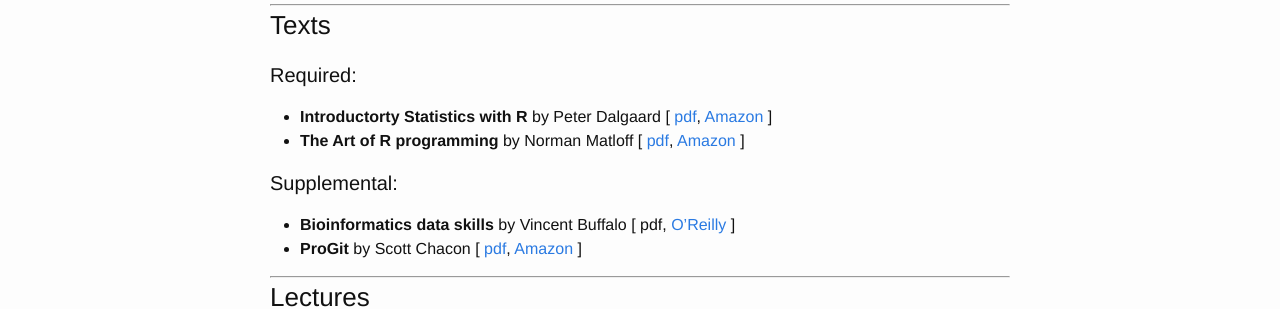
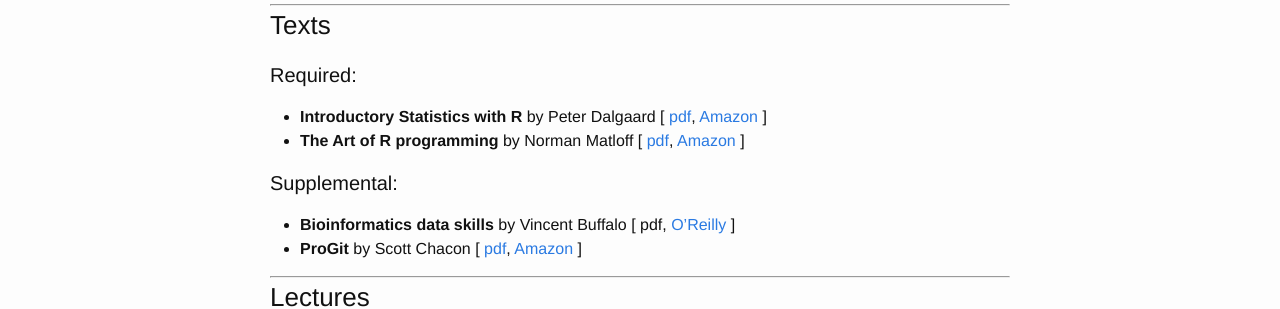
Before and after one commit to microbialinformatics/microbialinformatics.github.io, a Jekyll site: the page built from index.md, in a window 1280 px wide. Shown: the part 361-670 px from the top of the page. Built offline with Jekyll 4.4.1, drawn with Linux system fonts in a browser that asks for light colours.

Commit message:
index formatting change

```diff
--- a/index.md
+++ b/index.md
@@ -16,7 +16,7 @@ The course is offered in the fall of even years.
 ### Texts
 
 #### Required:
-* **Introductorty Statistics with R** by Peter Dalgaard [ [pdf](http://www.academia.dk/BiologiskAntropologi/Epidemiologi/PDF/Introductory_Statistics_with_R__2nd_ed.pdf), [Amazon](http://www.amazon.com/Introductory-Statistics-R-Computing/dp/0387954759) ]
+* **Introductory Statistics with R** by Peter Dalgaard [ [pdf](http://www.academia.dk/BiologiskAntropologi/Epidemiologi/PDF/Introductory_Statistics_with_R__2nd_ed.pdf), [Amazon](http://www.amazon.com/Introductory-Statistics-R-Computing/dp/0387954759) ]
 * **The Art of R programming** by Norman Matloff [ [pdf](http://www.google.com/url?sa=t&rct=j&q=&esrc=s&source=web&cd=1&ved=0CCAQFjAA&url=http%3A%2F%2Fsens.tistory.com%2Fattachment%2Fcfile8.uf%402375DC3D515423F9110CA1.pdf&ei=E-8FVO6dAYmnggSttoD4Bg&usg=AFQjCNE1UmWRG3i9ugNDSXN2WjRSTkkUjA&sig2=U958L8LG42vuhHdPKKBHHw&bvm=bv.74115972,d.eXY), [Amazon](http://www.amazon.com/Art-Programming-Statistical-Software-Design/dp/1593273843/ref=sr_1_1?s=books&ie=UTF8&qid=1409674972&sr=1-1&keywords=the+art+of+r+programming) ]
 
 #### Supplemental:
```
